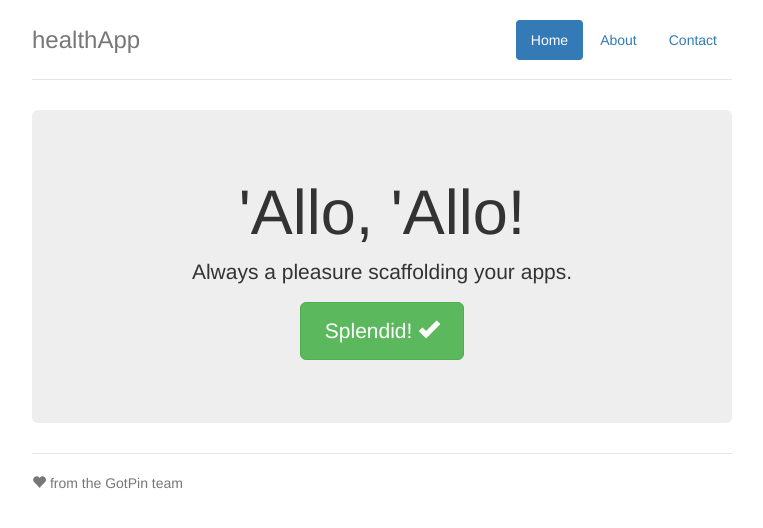
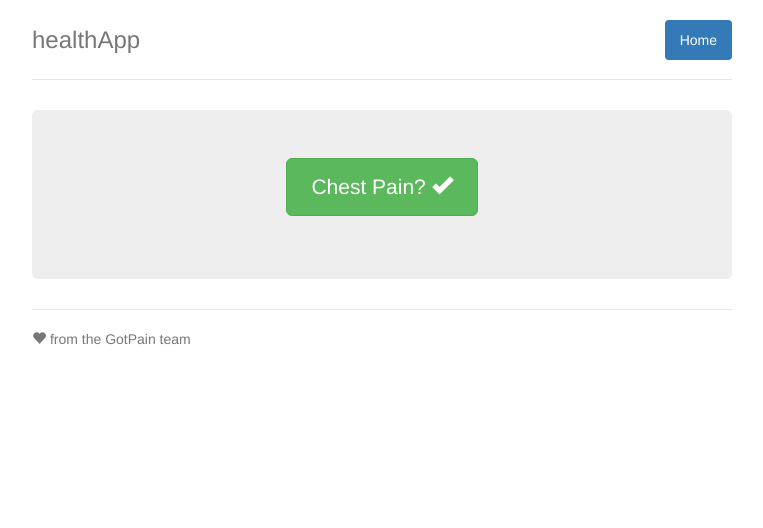
Before and after one commit to codyharrington/healthhackathon, a website: page app/index.html in a window 1280 px wide. Shown: the whole page, without its empty margins (258-1021 px from the left). Drawn offline with nearby package versions, Linux system fonts and the light colour scheme; files that its build step writes are made by us from their sources.

Commit message:
more changes for home page

```diff
--- a/app/index.html
+++ b/app/index.html
@@ -26,21 +26,17 @@
       <div class="header">
         <ul class="nav nav-pills pull-right">
           <li class="active"><a href="#">Home</a></li>
-          <li><a href="#">About</a></li>
-          <li><a href="#">Contact</a></li>
         </ul>
         <h3 class="text-muted">healthApp</h3>
       </div>
 
       <div class="jumbotron">
-        <h1>'Allo, 'Allo!</h1>
-        <p class="lead">Always a pleasure scaffolding your apps.</p>
-        <p><a class="btn btn-lg btn-success" href="#">Splendid! <span class="glyphicon glyphicon-ok"></span></a></p>
+        <p><a class="btn btn-lg btn-success" href="#">Chest Pain? <span class="glyphicon glyphicon-ok"></span></a></p>
       </div>
 
 
       <div class="footer">
-        <p><span class="glyphicon glyphicon-heart"></span> from the GotPin team</p>
+        <p><span class="glyphicon glyphicon-heart"></span> from the GotPain team</p>
       </div>
 
     </div>
```
